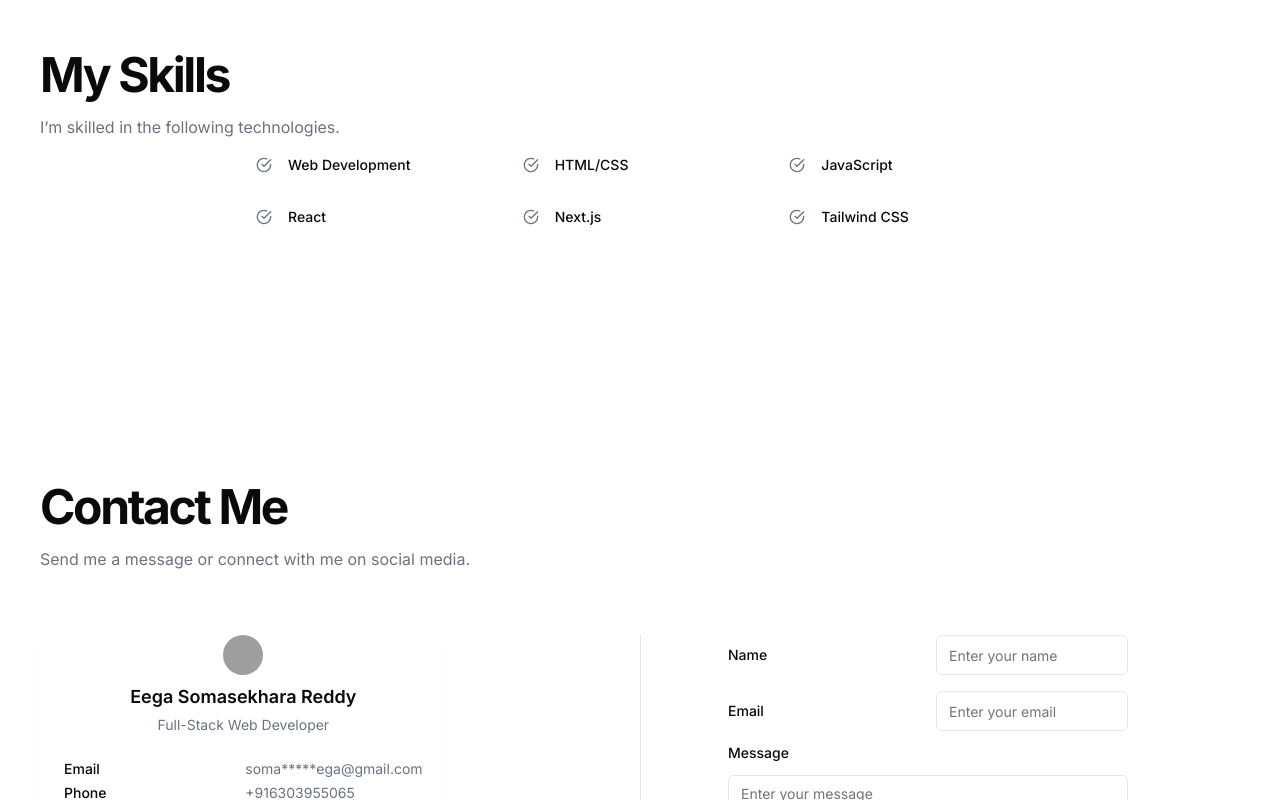
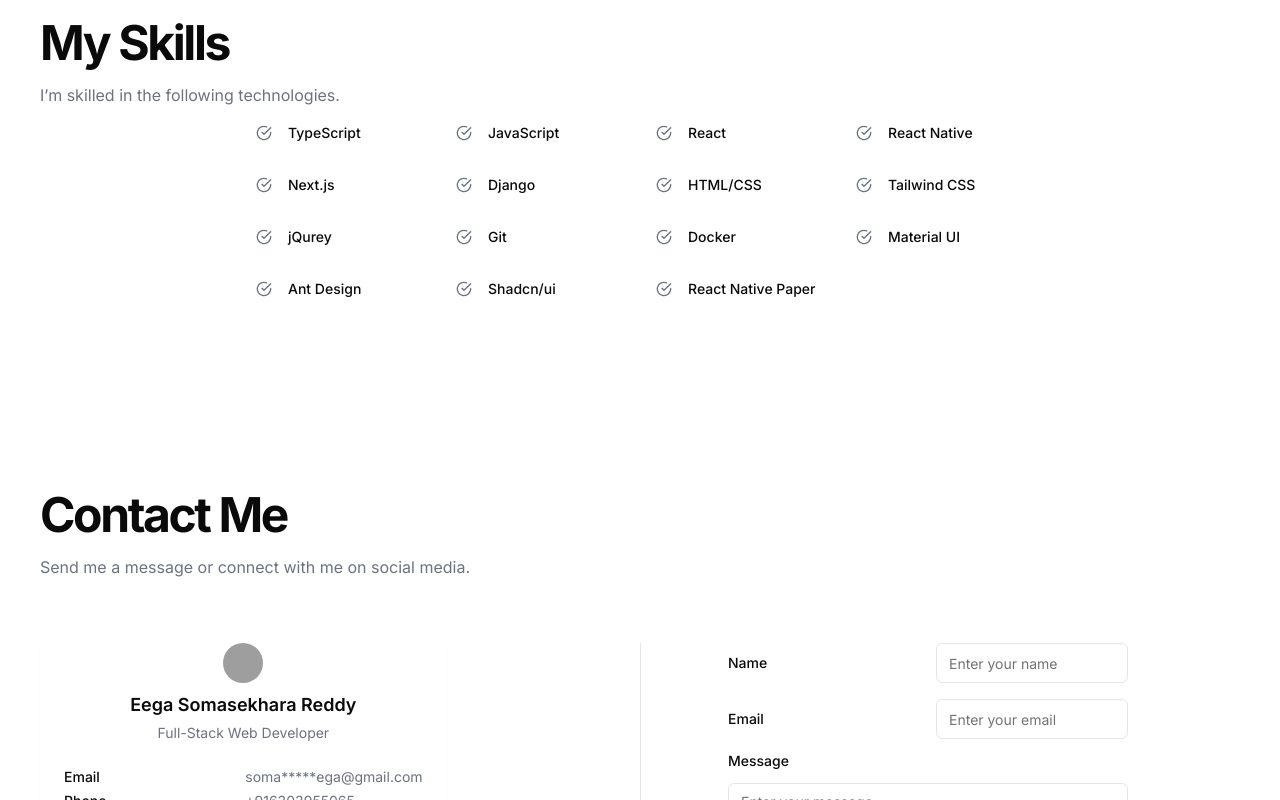
Before and after one commit to Somu050600/portfolio, a Next.js app: page / in a window 1280 px wide. Shown: the part 1900-2700 px from the top of the page. Built offline with nearby package versions, Linux system fonts and the light colour scheme; grey boxes are pictures that could not be loaded.

Commit message:
Updated Skills section as well

```diff
--- a/app/sections/Contact.tsx
+++ b/app/sections/Contact.tsx
@@ -81,7 +81,7 @@ export default function Contact() {
   }
 
   return (
-    <div id="contact" className="w-full py-12 md:py-24 lg:py-32">
+    <div id="contact" className="w-full py-12 md:py-24 lg:py-24">
       <div className="container grid items-center gap-4 px-4 md:px-6">
         <div className="space-y-4">
           <h2 className="text-3xl font-bold tracking-tighter sm:text-4xl md:text-5xl">
--- a/app/sections/Skills.tsx
+++ b/app/sections/Skills.tsx
@@ -1,9 +1,78 @@
 import React from "react";
 import { CheckCircleIcon } from "./utils";
+import Link from "next/link";
+
+export interface SkillsModel {
+  skill: string;
+  link: string;
+}
+
+const skills: SkillsModel[] = [
+  {
+    skill: "TypeScript",
+    link: "https://www.typescriptlang.org/",
+  },
+  {
+    skill: "JavaScript",
+    link: "https://en.wikipedia.org/wiki/JavaScript",
+  },
+  {
+    skill: "React",
+    link: "https://react.dev/",
+  },
+  {
+    skill: "React Native",
+    link: "https://reactnative.dev/",
+  },
+  {
+    skill: "Next.js",
+    link: "https://nextjs.org/",
+  },
+  {
+    skill: "Django",
+    link: "https://www.djangoproject.com/",
+  },
+  {
+    skill: "HTML/CSS",
+    link: "https://en.wikipedia.org/wiki/HTML",
+  },
+  {
+    skill: "Tailwind CSS",
+    link: "https://tailwindcss.com/",
+  },
+  {
+    skill: "jQurey",
+    link: "https://jquery.com/",
+  },
+  {
+    skill: "Git",
+    link: "https://git-scm.com/",
+  },
+  {
+    skill: "Docker",
+    link: "https://www.docker.com/",
+  },
+  {
+    skill: "Material UI",
+    link: "https://mui.com/",
+  },
+  {
+    skill: "Ant Design",
+    link: "https://ant.design/",
+  },
+  {
+    skill: "Shadcn/ui",
+    link: "https://ui.shadcn.com/",
+  },
+  {
+    skill: "React Native Paper",
+    link: "https://reactnativepaper.com/",
+  },
+];
 
 const Skills = () => {
   return (
-    <div id="skills" className="w-full py-12 md:py-24 lg:py-32">
+    <div id="skills" className="w-full py-12 md:py-24 lg:py-24">
       <div className="container grid items-center gap-4 px-4 md:px-6">
         <div className="space-y-4">
           <h2 className="text-3xl font-bold tracking-tighter sm:text-4xl md:text-5xl">
@@ -13,43 +82,20 @@ const Skills = () => {
             I’m skilled in the following technologies.
           </p>
         </div>
-        <div className="grid w-full grid-cols-1 gap-4 md:grid-cols-2 md:gap-8 max-w-screen-md mx-auto lg:grid-cols-3">
-          <div className="flex items-center space-x-4">
-            <CheckCircleIcon className="w-4 h-4 text-gray-500 peer group-hover:text-gray-500 dark:text-gray-400 group-hover:dark:text-gray-400" />
-            <span className="text-sm font-medium peer group-underline-offset-0.5">
-              Web Development
-            </span>
-          </div>
-          <div className="flex items-center space-x-4">
-            <CheckCircleIcon className="w-4 h-4 text-gray-500 peer group-hover:text-gray-500 dark:text-gray-400 group-hover:dark:text-gray-400" />
-            <span className="text-sm font-medium peer group-underline-offset-0.5">
-              HTML/CSS
-            </span>
-          </div>
-          <div className="flex items-center space-x-4">
-            <CheckCircleIcon className="w-4 h-4 text-gray-500 peer group-hover:text-gray-500 dark:text-gray-400 group-hover:dark:text-gray-400" />
-            <span className="text-sm font-medium peer group-underline-offset-0.5">
-              JavaScript
-            </span>
-          </div>
-          <div className="flex items-center space-x-4">
-            <CheckCircleIcon className="w-4 h-4 text-gray-500 peer group-hover:text-gray-500 dark:text-gray-400 group-hover:dark:text-gray-400" />
-            <span className="text-sm font-medium peer group-underline-offset-0.5">
-              React
-            </span>
-          </div>
-          <div className="flex items-center space-x-4">
-            <CheckCircleIcon className="w-4 h-4 text-gray-500 peer group-hover:text-gray-500 dark:text-gray-400 group-hover:dark:text-gray-400" />
-            <span className="text-sm font-medium peer group-underline-offset-0.5">
-              Next.js
-            </span>
-          </div>
-          <div className="flex items-center space-x-4">
-            <CheckCircleIcon className="w-4 h-4 text-gray-500 peer group-hover:text-gray-500 dark:text-gray-400 group-hover:dark:text-gray-400" />
-            <span className="text-sm font-medium peer group-underline-offset-0.5">
-              Tailwind CSS
-            </span>
-          </div>
+        <div className="grid w-full grid-cols-2 gap-4 md:grid-cols-3 md:gap-8 max-w-screen-md mx-auto lg:grid-cols-4">
+          {skills.map((sk) => (
+            <div key={sk.skill} className="flex items-center space-x-4">
+              <CheckCircleIcon className="w-4 h-4 text-gray-500 peer group-hover:text-gray-500 dark:text-gray-400 group-hover:dark:text-gray-400" />
+              <Link
+                href={sk.link}
+                target="_blank"
+                rel="noreffer noopener"
+                className="text-sm font-medium peer group-underline-offset-0.5"
+              >
+                {sk.skill}
+              </Link>
+            </div>
+          ))}
         </div>
       </div>
     </div>
```
